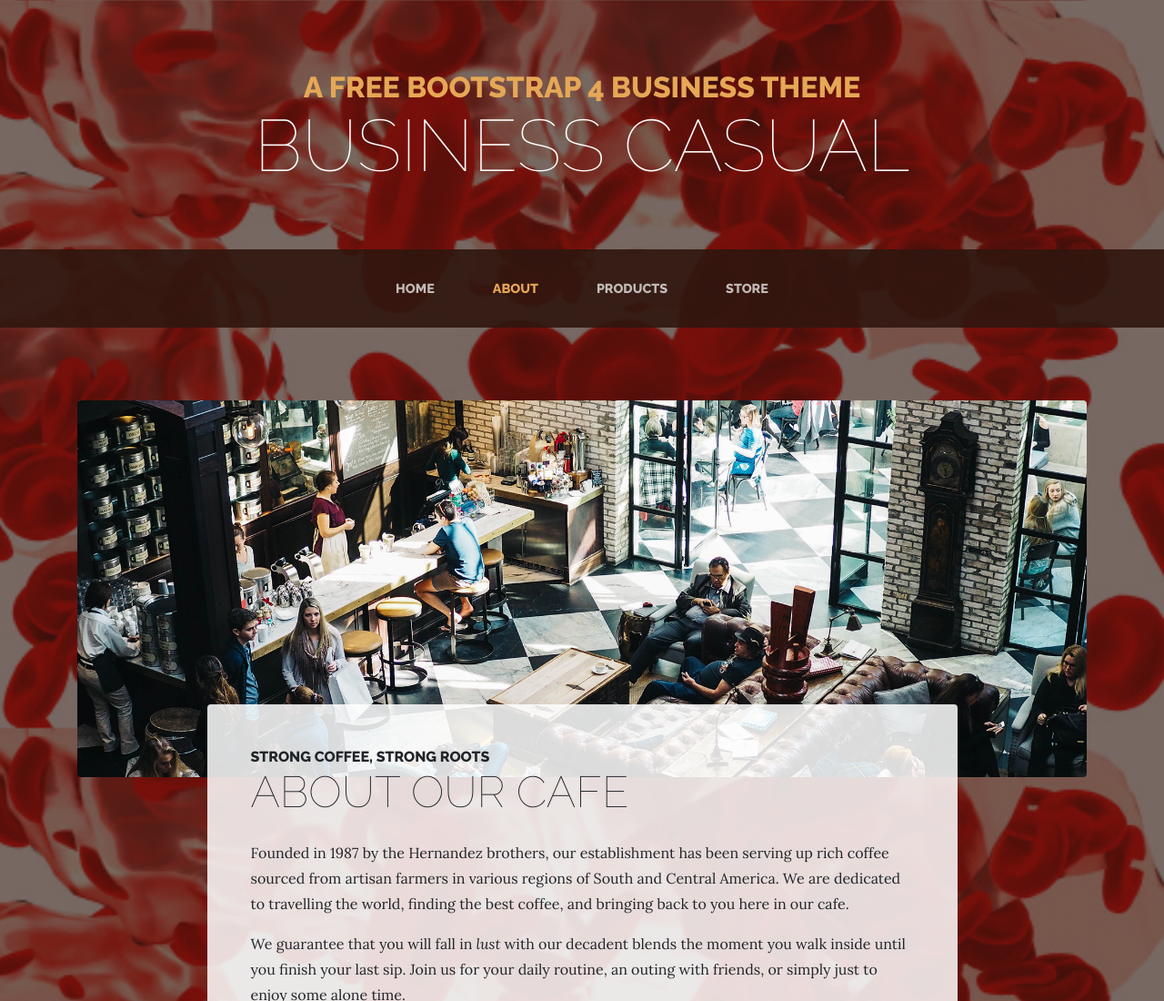
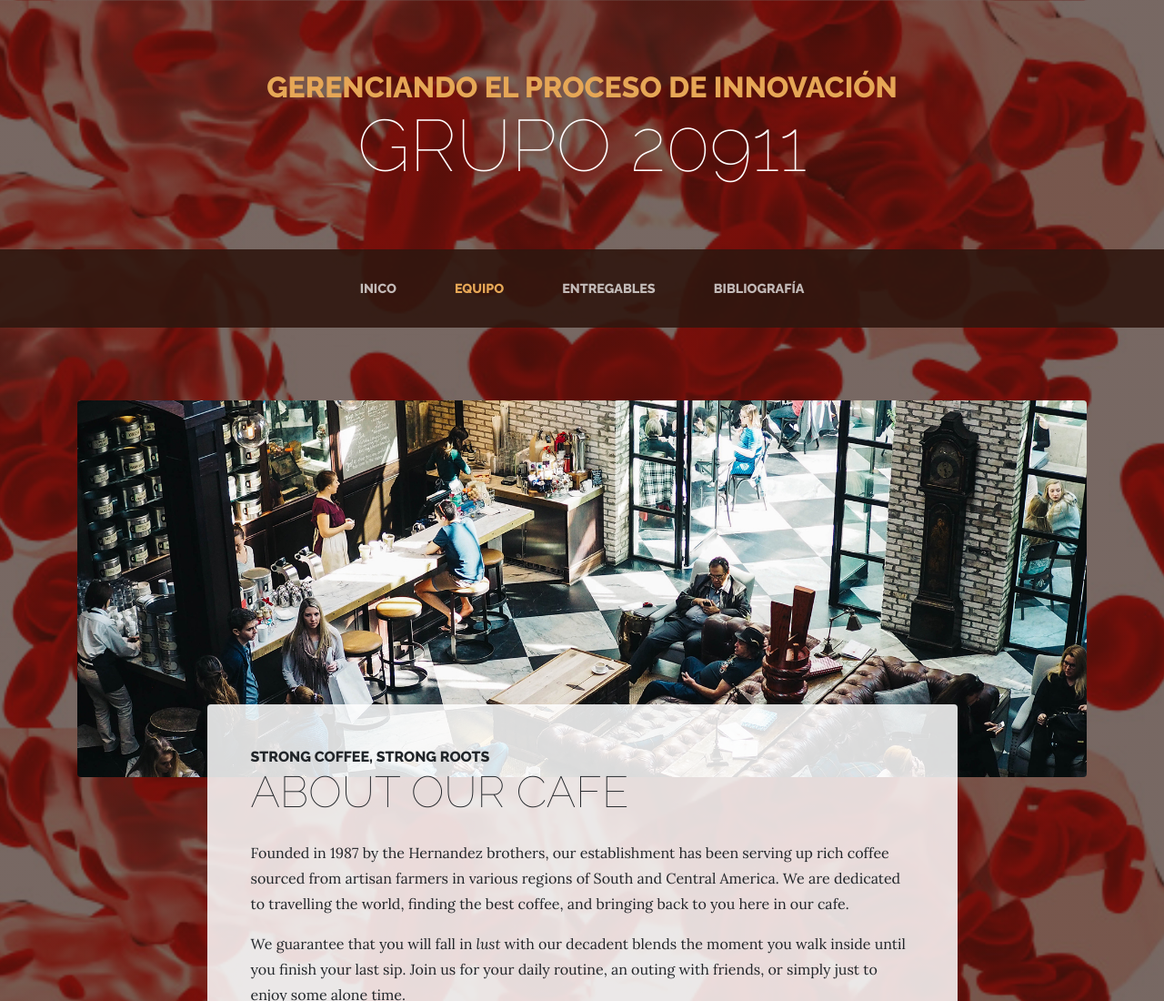
Before and after one commit to JoseCebrian12/GPI2911, a website: page about.html in a window 1280 px wide. Shown: the top 1100 px of the page at 91% size. Drawn offline with Linux system fonts and the light colour scheme.

Commit message:
Update about.html

```diff
--- a/about.html
+++ b/about.html
@@ -25,8 +25,8 @@
   <body>
 
     <h1 class="site-heading text-center text-white d-none d-lg-block">
-      <span class="site-heading-upper text-primary mb-3">A Free Bootstrap 4 Business Theme</span>
-      <span class="site-heading-lower">Business Casual</span>
+      <span class="site-heading-upper text-primary mb-3">Gerenciando el proceso de innovación</span>
+      <span class="site-heading-lower">Grupo 20911</span>
     </h1>
 
     <!-- Navigation -->
@@ -39,18 +39,18 @@
         <div class="collapse navbar-collapse" id="navbarResponsive">
           <ul class="navbar-nav mx-auto">
             <li class="nav-item px-lg-4">
-              <a class="nav-link text-uppercase text-expanded" href="index.html">Home
+              <a class="nav-link text-uppercase text-expanded" href="index.html">Inico
                 <span class="sr-only">(current)</span>
               </a>
             </li>
             <li class="nav-item active px-lg-4">
-              <a class="nav-link text-uppercase text-expanded" href="about.html">About</a>
+              <a class="nav-link text-uppercase text-expanded" href="about.html">Equipo</a>
             </li>
             <li class="nav-item px-lg-4">
-              <a class="nav-link text-uppercase text-expanded" href="products.html">Products</a>
+              <a class="nav-link text-uppercase text-expanded" href="products.html">Entregables</a>
             </li>
             <li class="nav-item px-lg-4">
-              <a class="nav-link text-uppercase text-expanded" href="store.html">Store</a>
+              <a class="nav-link text-uppercase text-expanded" href="store.html">Bibliografía</a>
             </li>
           </ul>
         </div>
```
